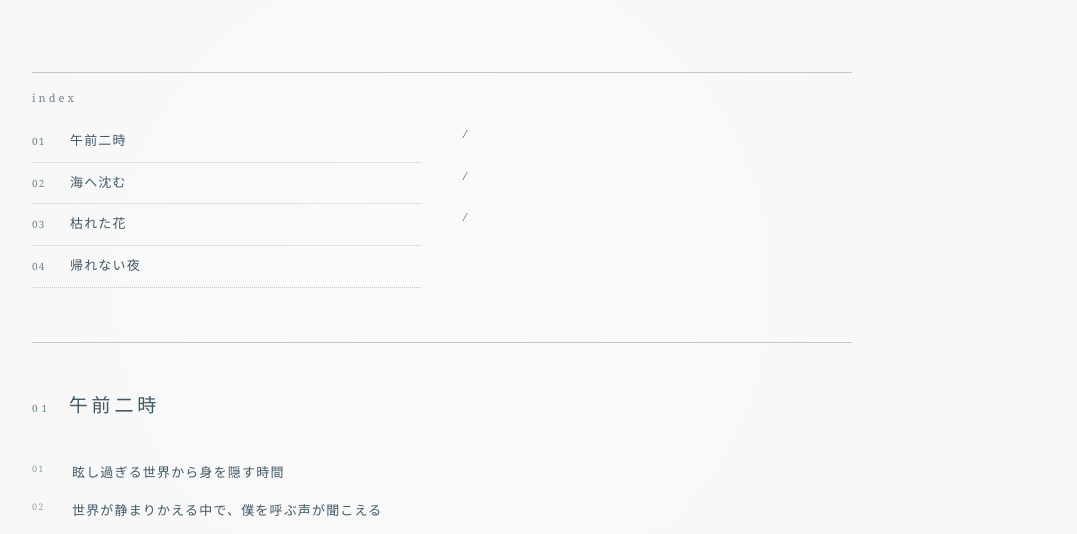
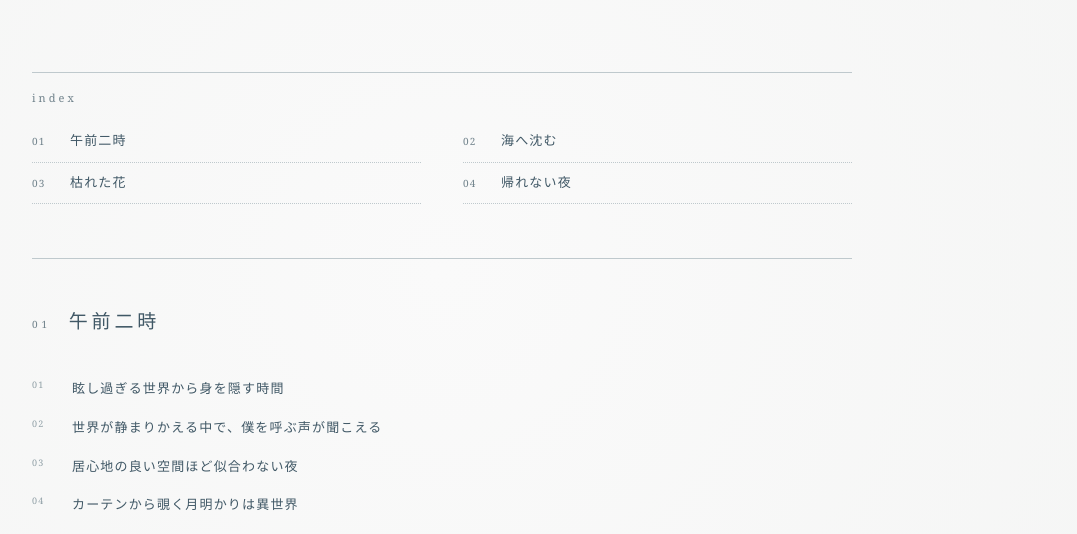
Before and after one commit to Roa-Wolf/suisou-melancholia, a plain HTML site: page word/index.html in a window 1280 px wide. Shown: the part 258-792 px from the top of the page, without its empty margins (198-1275 px from the left). Drawn offline with Linux system fonts and the light colour scheme.

Commit message:
Remove stray separators from word index (#11)
Co-authored-by: Roa-Wolf <233878136+Roa-Wolf@users.noreply.github.com>

```diff
--- a/word/index.html
+++ b/word/index.html
@@ -1,7 +1,7 @@
 <!doctype html><html lang="ja"><head><meta charset="utf-8"><meta name="viewport" content="width=device-width,initial-scale=1"><meta name="description" content="水葬メランコリアの創作用お題。"><title>word｜水葬メランコリア</title><link rel="stylesheet" href="../styles.css"></head>
 <body><div class="page-shell content-page"><header class="site-header"><p class="site-mark">suisou melancholia</p><nav class="tiny-nav"><a href="../">top</a><i>/</i><a class="is-current" href="./">word</a><i>/</i><a href="../photo/">photo</a><i>/</i><a href="../about/">about</a></nav></header><main>
 <header class="page-heading"><h1>word</h1><p>誰かの続きを始めるための、十の断片。</p></header>
-<nav class="series-index" aria-label="お題一覧"><p class="section-label">index</p><div class="series-index-links"><a href="#gozen-niji"><span>01</span>午前二時</a><i>/</i><a href="#umi-e-shizumu"><span>02</span>海へ沈む</a><i>/</i><a href="#kareta-hana"><span>03</span>枯れた花</a><i>/</i><a href="#kaerenai-yoru"><span>04</span>帰れない夜</a></div></nav>
+<nav class="series-index" aria-label="お題一覧"><p class="section-label">index</p><div class="series-index-links"><a href="#gozen-niji"><span>01</span>午前二時</a><a href="#umi-e-shizumu"><span>02</span>海へ沈む</a><a href="#kareta-hana"><span>03</span>枯れた花</a><a href="#kaerenai-yoru"><span>04</span>帰れない夜</a></div></nav>
 <section class="prompt-series" id="gozen-niji"><h2><span>01</span>午前二時</h2><ol class="prompt-list"><li>眩し過ぎる世界から身を隠す時間</li><li>世界が静まりかえる中で、僕を呼ぶ声が聞こえる</li><li>居心地の良い空間ほど似合わない夜</li><li>カーテンから覗く月明かりは異世界</li><li>午前二時、君だけが綺麗なまま</li><li>冷めた珈琲、残された言葉たち</li><li>夜が深くなるほど、嘘だけが上手くなった</li><li>午前二時の着信音</li><li>ひとりでいたいいたくない</li><li>朝が来るのがこんなに待ち遠しいなんて</li></ol></section>
 <section class="prompt-series" id="umi-e-shizumu"><h2><span>02</span>海へ沈む</h2><ol class="prompt-list"><li>あなたのいない世界で息をする方法</li><li>さよならは泡になって消えた</li><li>愛してるだけでは浮かべない</li><li>息を止めたら、君の声が近くなった</li><li>君の手を離したのは、海の底</li><li>一緒に溺れてくれると思っていた</li><li>助けてなんて、あなたにだけは言えなかった</li><li>あなたを愛した罰ならば</li><li>沈んでいく君を、ただ見ていた</li><li>あなたの息も、私が止めてあげる</li></ol></section>
 <section class="prompt-series" id="kareta-hana"><h2><span>03</span>枯れた花</h2><ol class="prompt-list"><li>あなたが愛した頃の私</li><li>枯れてからの方が、ずっと綺麗でしょう</li><li>捨てられない花</li><li>水を与える人は、もういない</li><li>あなたの部屋で枯れていきたかった</li><li>美しいまま死なせて</li><li>花束だけが、あの日のまま残っている</li><li>腐り落ちても、まだ愛と呼べるなら</li><li>あなたに摘まれた日</li><li>枯れた花ほど、根は深い</li></ol></section>
```
